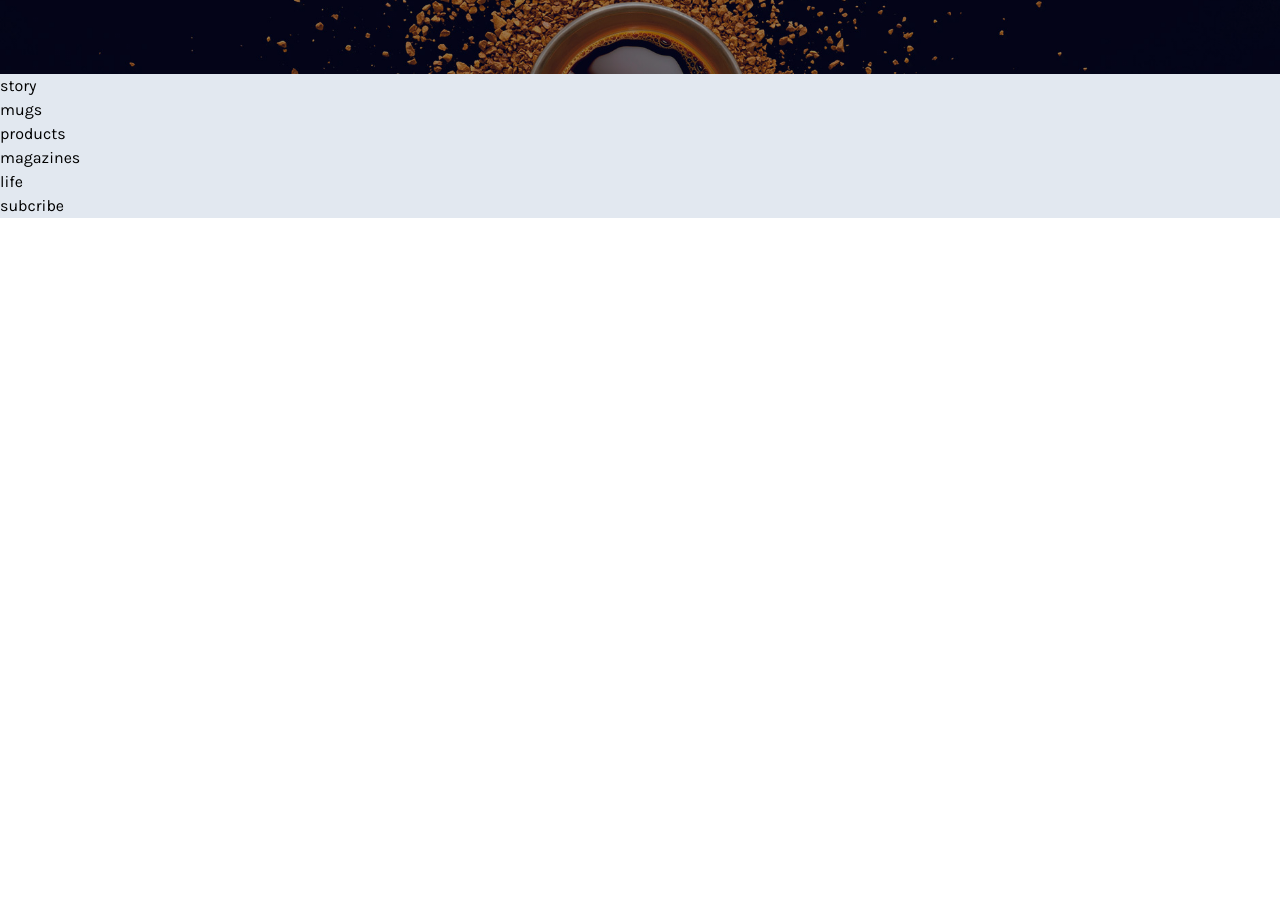
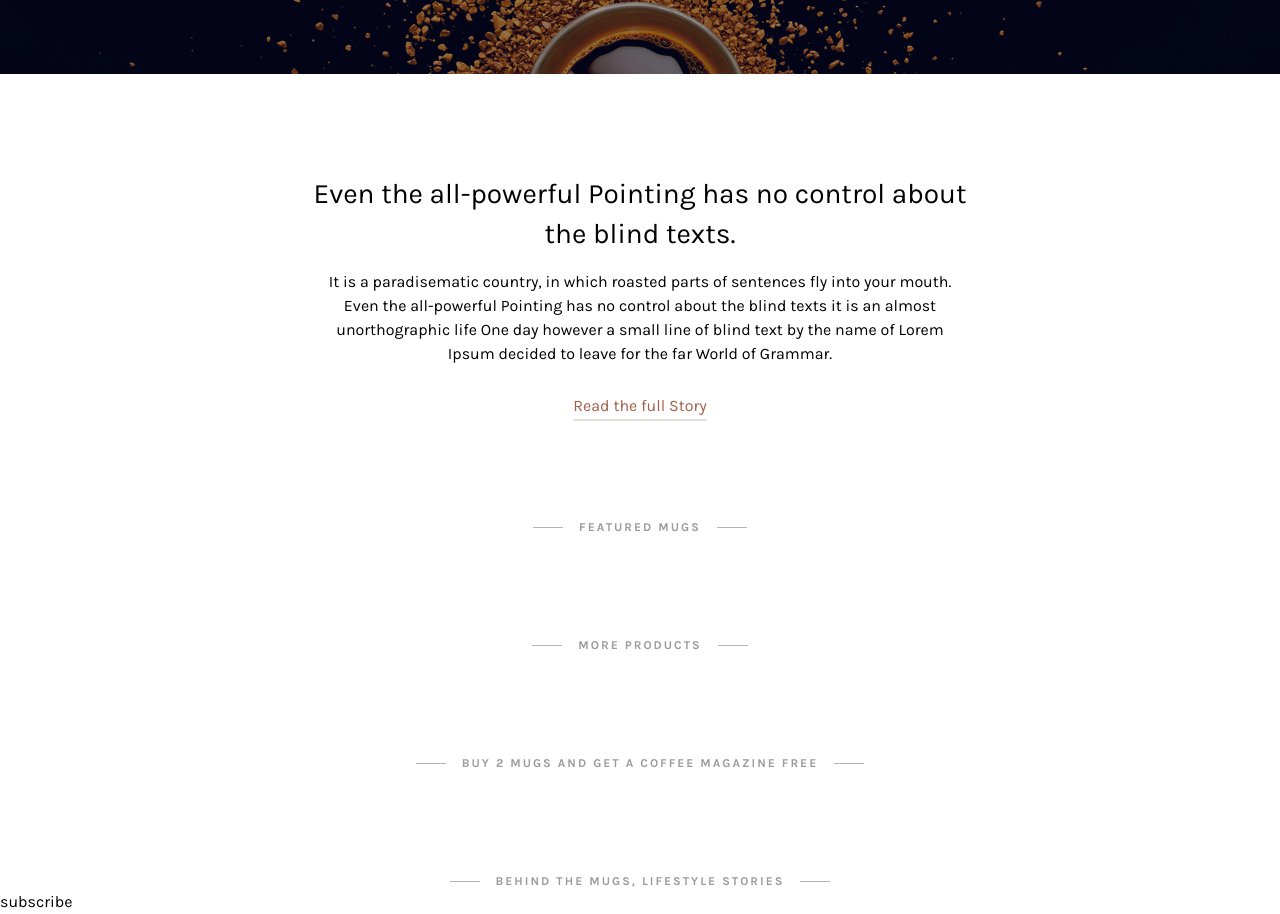
Before and after one commit to manhdungdev/coffee, a website: page public/index.html in a window 1280 px wide. Shown: the part 540-1454 px from the top of the page. Before the commit the page ends 800 px from the top, so only its background shows below. Drawn offline with Linux system fonts and the light colour scheme.

Commit message:
Make story

```diff
--- a/public/index.html
+++ b/public/index.html
@@ -15,7 +15,7 @@
 
   <body class="font-karla">
     <div id="root">
-      <div class="container max-w-screen-2xl text-base mx-auto bg-slate-200">
+      <div class="container max-w-screen-2xl text-base mx-auto">
         <!-- Header -->
         <header class="relative nav w-full sm:w-10/12 mx-auto flex justify-between items-center p-6">
           <a
@@ -101,23 +101,48 @@
         <!-- Main -->
         <main>
           <div
-            class="slider px-8 h-[470px] md:h-[530px] bg-slider bg-cover bg-no-repeat bg-bottom flex justify-center items-center flex-col text-white"
+            class="slider px-8 h-[470px] md:h-[530px] bg-slider bg-cover bg-no-repeat bg-bottom flex justify-center items-center flex-col text-white text-center"
           >
             <p class="text-xs uppercase font-bold tracking-[2px]">BEST PLACE TO BUY DESIGN</p>
-            <h2 class="text-5xl mt-4">Coffee Mugs</h2>
-            <p class="mt-4 text-lg text-center">
+            <h1 class="text-5xl mt-4">Coffee Mugs</h1>
+            <p class="mt-4 text-lg">
               The most versatile furniture system ever created. Designed to fit your life, made to move and grow.
             </p>
-            <button class="uppercase font-bold text-xs tracking-[2px] py-4 px-6 bg-white mt-5 text-black hover:opacity-95">
+            <button
+              class="uppercase font-bold text-xs tracking-[2px] py-4 px-6 bg-white mt-5 text-black hover:opacity-95"
+            >
               Expore our products
             </button>
           </div>
-          <div class="story">story</div>
-          <div class="mugs">mugs</div>
-          <div class="products">products</div>
-          <div class="magazines">magazines</div>
-          <div class="life-styles">life</div>
-          <div class="subcribe">subcribe</div>
+          <div class="story mt-[100px] text-center w-10/12 max-w-[658px] mx-auto">
+            <p class="text-[28px] font-normal line leading-10">
+              Even the all-powerful Pointing has no control about the blind texts.
+            </p>
+            <p class="mt-4 mb-[28px]">
+              It is a paradisematic country, in which roasted parts of sentences fly into your mouth. Even the
+              all-powerful Pointing has no control about the blind texts it is an almost unorthographic life One day
+              however a small line of blind text by the name of Lorem Ipsum decided to leave for the far World of
+              Grammar.
+            </p>
+            <a
+              href="#!"
+              class="text-coffee-400 hover:text-coffee-500 relative after:absolute after:-bottom-1.5 after:left-0 after:bg-coffee-100 hover:after:bg-coffee-200 after:h-0.5 after:w-full after:transition-all after:ease-in-out after:duration-250"
+              >Read the full Story</a
+            >
+          </div>
+          <div class="mugs">
+            <h2 class="heading">FEATURED MUGS</h2>
+          </div>
+          <div class="products">
+            <h2 class="heading">MORE PRODUCTS</h2>
+          </div>
+          <div class="magazines">
+            <h2 class="heading">BUY 2 MUGS AND GET A COFFEE MAGAZINE FREE</h2>
+          </div>
+          <div class="life-styles">
+            <h2 class="heading">BEHIND THE MUGS, LIFESTYLE STORIES</h2>
+          </div>
+          <div class="subcribe">subscribe</div>
         </main>
 
         <!-- Footer -->
--- a/src/input.css
+++ b/src/input.css
@@ -58,7 +58,7 @@ button {
 }
 
 .nav__item-infor {
-  @apply relative lg:after:absolute lg:after:-bottom-1 lg:after:left-0 lg:after:bg-light-coffee lg:after:h-0.5 lg:after:w-0 group-hover:lg:after:w-full lg:after:transition-all lg:after:ease-in-out lg:after:duration-250;
+  @apply relative lg:after:absolute lg:after:-bottom-1 lg:after:left-0 lg:after:bg-coffee-300 lg:after:h-0.5 lg:after:w-0 group-hover:lg:after:w-full lg:after:transition-all lg:after:ease-in-out lg:after:duration-250;
 }
 
 .nav-expand {
@@ -76,3 +76,12 @@ button {
 .nav__item--active > a {
   @apply text-gray-800;
 }
+
+.heading {
+  @apply flex items-center justify-center gap-4 mt-[100px] tracking-[2px] text-xs leading-[18px] text-[#9b9b9b] text-center uppercase font-bold;
+}
+
+.heading::after,
+.heading::before {
+  @apply content-[''] h-[1px] w-[30px] bg-[#b3b3b8];
+}
--- a/tailwind.config.js
+++ b/tailwind.config.js
@@ -4,7 +4,13 @@ module.exports = {
   theme: {
     extend: {
       colors: {
-        "light-coffee": "#c89f94",
+        coffee: {
+          100: "#a25f4b33",
+          200: "#be8f81",
+          300: "#c89f94",
+          400: "#a25f4b",
+          500: "#743f2f",
+        },
       },
       transitionDuration: {
         250: "250ms",
@@ -19,11 +25,12 @@ module.exports = {
         dropDown: "dropDown 0.2s linear",
       },
       fontFamily: {
-        karla: ["Karla", 'sans-serif'],
+        karla: ["Karla", "sans-serif"],
       },
       backgroundImage: {
-        'slider': "linear-gradient(180deg, rgba(0, 0, 0, 0.4) 0%, rgba(0, 0, 0, 0.4) 100%), url('./assets/img/slider.jpg')",
-      }
+        slider:
+          "linear-gradient(180deg, rgba(0, 0, 0, 0.4) 0%, rgba(0, 0, 0, 0.4) 100%), url('./assets/img/slider.jpg')",
+      },
     },
   },
   plugins: [],
```
Also changed, not shown: public/output.css.
